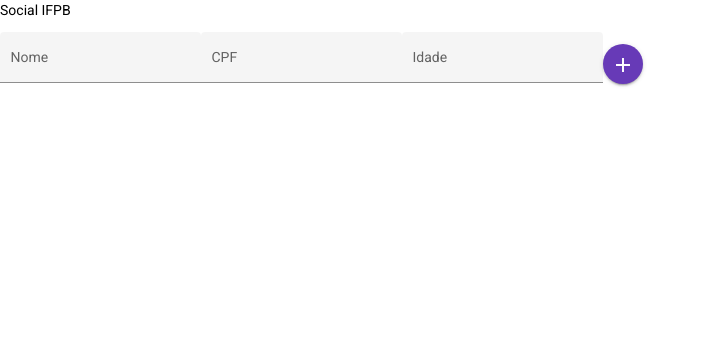
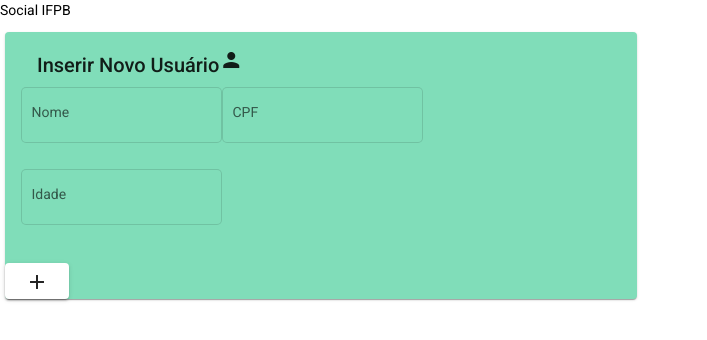
Before and after one commit to alencarjulyana/github-InsercaoCard, an Angular app: page / in a window 1280 px wide. Shown: the top 340 px of the page, without its empty margins (0-707 px from the left). Built offline with nearby package versions, Linux system fonts and the light colour scheme.

Commit message:
3 files modified

```diff
--- a/src/app/app.component.html
+++ b/src/app/app.component.html
@@ -1,23 +1,35 @@
+
 <p>{{titulo}}</p>
+<mat-card>
+  <mat-card-header>
+   <mat-card-title>Inserir Novo Usuário<mat-icon>person</mat-icon>
 
-<mat-form-field appearance="fill">
+    </mat-card-title>
+  </mat-card-header>
+ <mat-card-subtitle>
+    <mat-form-field appearance="outline">
       <mat-label>Nome</mat-label>
-  <input matInput [(ngModel)]="usuario.nome" placeholder="digite o nome">
+      <mat-card-content><input matInput [(ngModel)]="usuario.nome" placeholder="digite o nome"></mat-card-content>
     </mat-form-field>
 
-<mat-form-field appearance="fill">
+    <mat-form-field appearance="outline">
       <mat-label>CPF</mat-label>
-  <input matInput [(ngModel)]="usuario.cpf" placeholder="digite o cpf">
+      <mat-card-content><input matInput [(ngModel)]="usuario.cpf" placeholder="digite o cpf"></mat-card-content>
      </mat-form-field>
 
-<mat-form-field appearance="fill">
+     <mat-form-field appearance="outline">
       <mat-label>Idade</mat-label>
-  <input matInput [(ngModel)]="usuario.idade" placeholder="digite a idade">
+      <mat-card-content><input matInput [(ngModel)]="usuario.idade" placeholder="digite a idade"></mat-card-content>
     </mat-form-field>
 
-<button mat-raised-button mat-icon-button color="primary" (click)="inserirUsuario()">
+  </mat-card-subtitle>
+  <mat-card-footer><button mat-raised-button mat-button (click)="inserirUsuario()">
     <mat-icon>add</mat-icon>
-</button>
+  </button></mat-card-footer>
+</mat-card>
+
+
+
 
 <br>
 
@@ -27,6 +39,6 @@
     <mat-card-subtitle *ngIf="usuario.cpf">CPF: {{usuario.cpf}} Idade: {{usuario.idade}}</mat-card-subtitle>
   </mat-card-header>
   <mat-card-content>
-    Blablabla blaBlablabla blaBlablabla blaBlablabla blaBlablabla blaBlablabla blaBlablabla bla
+    Novo usuário inserido com sucesso!
   </mat-card-content>
 </mat-card>
--- a/src/app/app.component.scss
+++ b/src/app/app.component.scss
@@ -1,5 +1,23 @@
 .mat-card-simples{
   max-width: 300px;
-  background-color: aliceblue;
+  background-color: rgb(248, 248, 248);
   margin-top: 10px;
 }
+
+.mat-card{
+  max-width: 600px;
+  background-color: rgb(128, 221, 185);
+  margin-left: 5px;
+  margin-right: 5px;
+  margin-top: 5px;
+}
+
+.mat-card-content{
+  margin-left: 5px;
+  margin-bottom: 5px;
+  margin-right: 5px;
+}
+
+.mat-form-principal{
+  margin-left: 5px;
+}
--- a/src/app/app.module.ts
+++ b/src/app/app.module.ts
@@ -10,6 +10,7 @@ import {MatInputModule} from '@angular/material/input';
 import {MatButtonModule} from '@angular/material/button';
 import {MatIconModule} from '@angular/material/icon';
 import {MatCardModule} from '@angular/material/card';
+
 
 @NgModule({
   declarations: [
```
Lines whose indentation alone changed are shown as unchanged.
